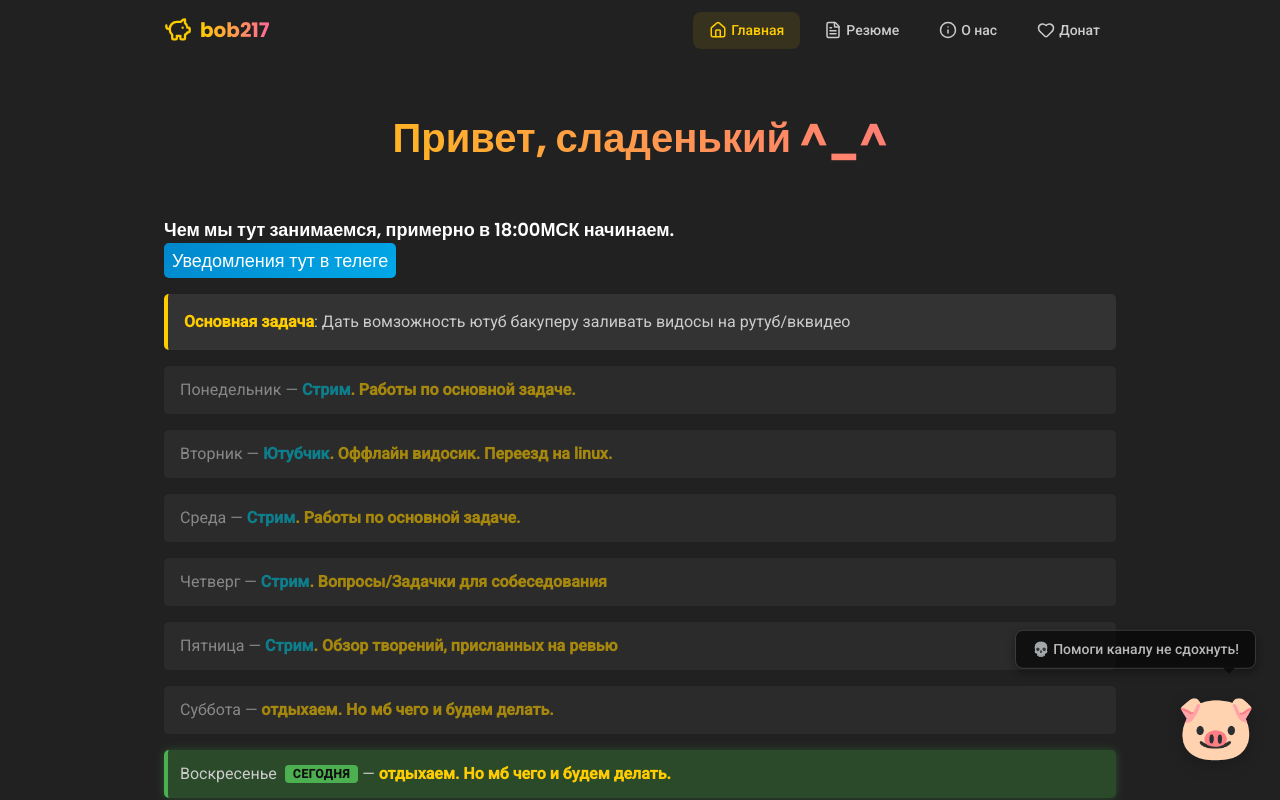
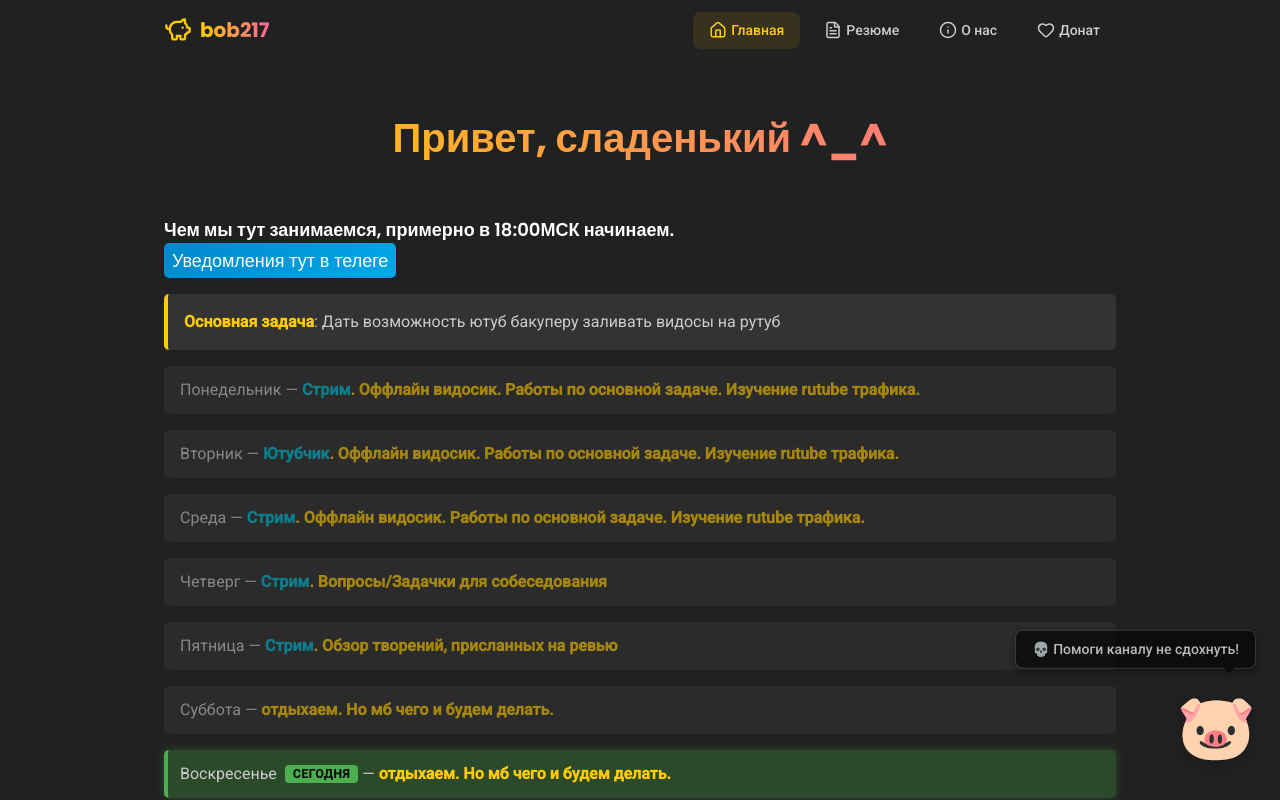
Before and after one commit to MaxNagibator/bob217.ru, a Vue app: page / in a window 1280 px wide. Shown: the top 800 px of the page. Built offline with nearby package versions, Linux system fonts and the light colour scheme.

Commit message:
смена расписания

```diff
--- a/src/components/InfoBlock.vue
+++ b/src/components/InfoBlock.vue
@@ -13,7 +13,7 @@ import WeeklySchedule from './WeeklySchedule.vue'
     </h2>
     <ul>
       <li class="main-task">
-        <b>Основная задача</b>: Дать вомзожность ютуб бакуперу заливать видосы на рутуб/вквидео
+        <b>Основная задача</b>: Дать возможность ютуб бакуперу заливать видосы на рутуб
       </li>
     </ul>
 
--- a/src/components/WeeklySchedule.vue
+++ b/src/components/WeeklySchedule.vue
@@ -40,17 +40,17 @@ const LINKS = {
 const schedule: readonly ScheduleDay[] = [
   {
     day: DayOfWeek.Monday,
-    description: 'Работы по основной задаче.',
+    description: 'Оффлайн видосик. Работы по основной задаче. Изучение rutube трафика.',
     link: LINKS.STREAM,
   },
   {
     day: DayOfWeek.Tuesday,
-    description: 'Оффлайн видосик. Переезд на linux.',
+    description: 'Оффлайн видосик. Работы по основной задаче. Изучение rutube трафика.',
     link: LINKS.YOUTUBE,
   },
   {
     day: DayOfWeek.Wednesday,
-    description: 'Работы по основной задаче.',
+    description: 'Оффлайн видосик. Работы по основной задаче. Изучение rutube трафика.',
     link: LINKS.STREAM,
   },
   {
```
